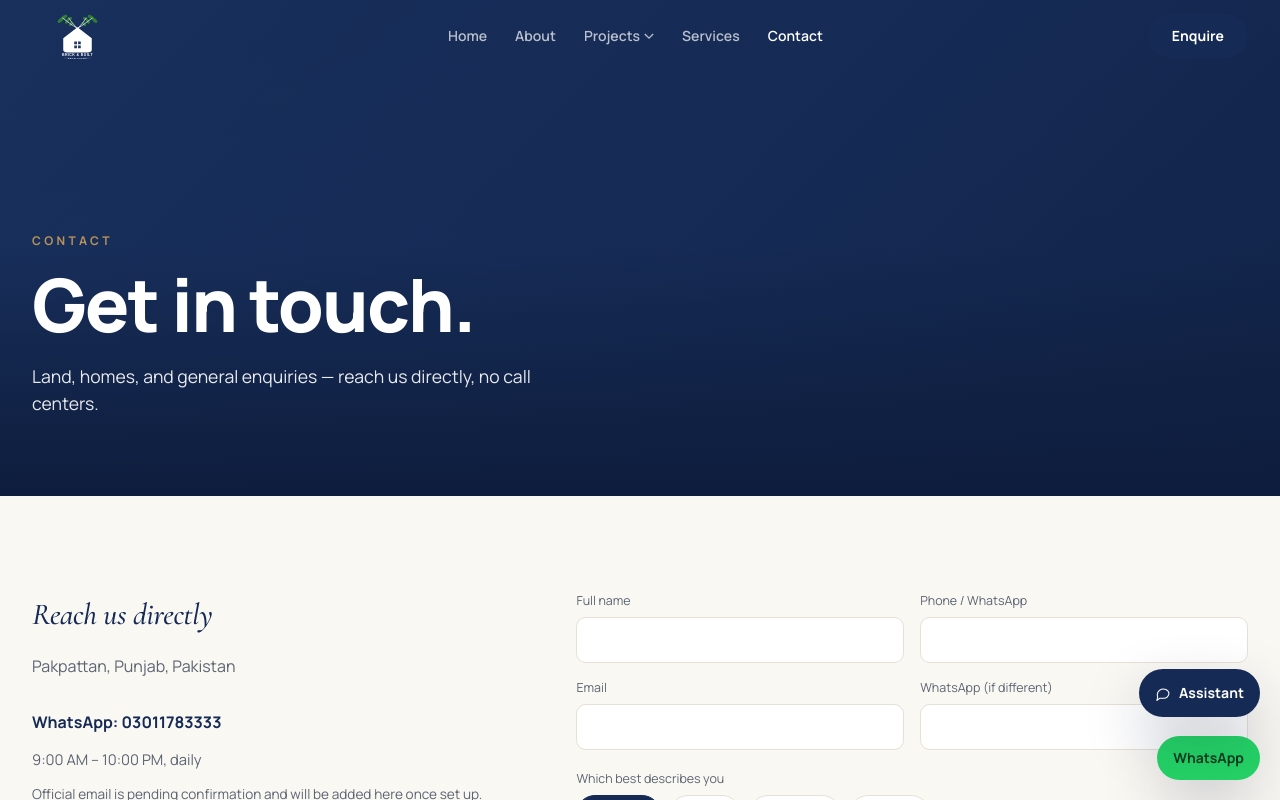
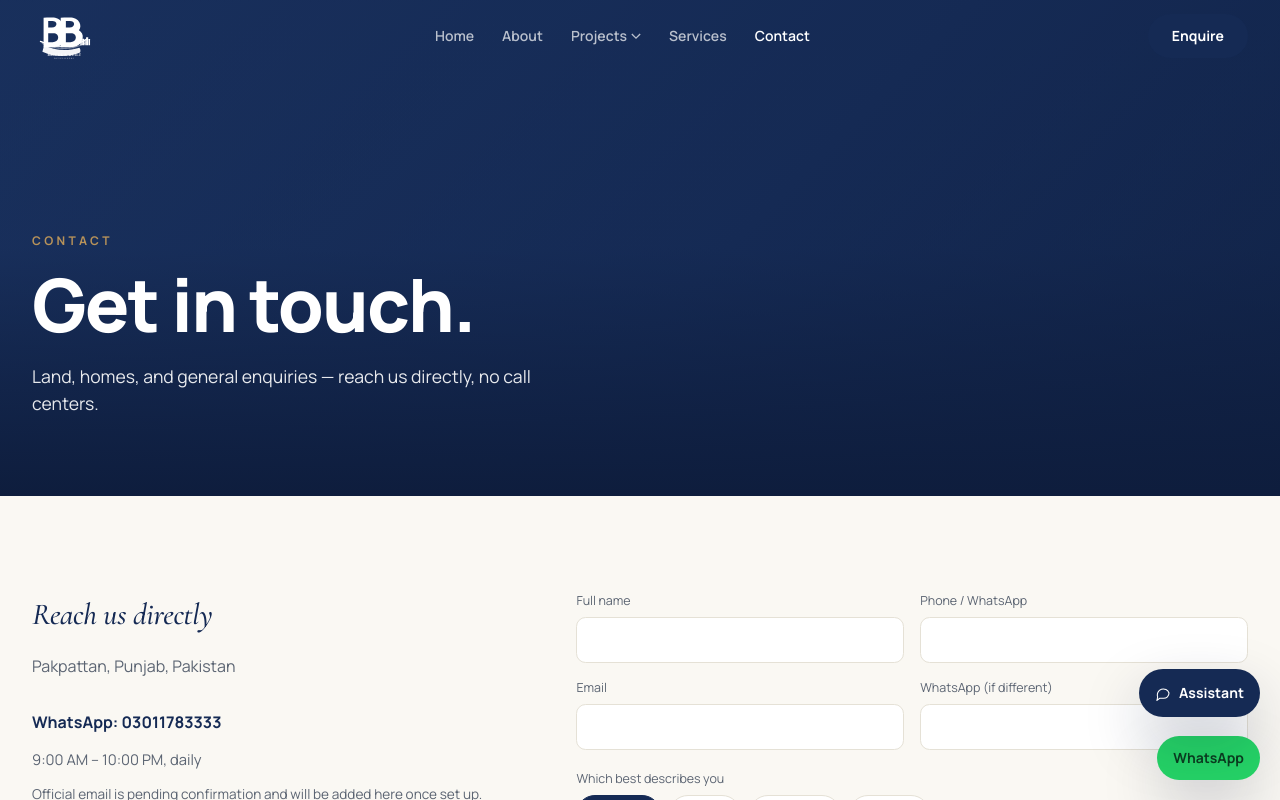
Before and after one commit to enviromation17-bit/brick-and-build, a React (Vite) app: page /contact in a window 1280 px wide. Shown: the top 800 px of the page. Built offline with nearby package versions, Linux system fonts and the light colour scheme.

Commit message:
Logo: replace with official BB monogram (transparent, no white box)

```diff
--- a/src/components/Mark.jsx
+++ b/src/components/Mark.jsx
@@ -1,82 +1,41 @@
-export default function Mark({ className = "", size = 40 }) {
+/** Official BB monogram — client logo style, no white box, adapts via currentColor */
+export default function Mark({ className = "", size = 48 }) {
+  const h = size;
+  const w = Math.round(size * 1.35);
   return (
     <svg
-      viewBox="0 0 240 175"
-      width={Math.round(size * 1.9)}
-      height={size}
+      viewBox="0 0 340 280"
+      width={w}
+      height={h}
       className={`block ${className}`}
       role="img"
-      aria-label="Brick & Built Developers"
+      aria-label="Bricks & Built Developers"
     >
-      {/* Green leaves */}
-      <g fill="#2E7D32">
-        <ellipse cx="58" cy="30" rx="13" ry="6.5" transform="rotate(-42 58 30)" />
-        <ellipse cx="72" cy="18" rx="12" ry="6" transform="rotate(-28 72 18)" />
-        <ellipse cx="82" cy="34" rx="10" ry="5.5" transform="rotate(-55 82 34)" />
-        <ellipse cx="92" cy="24" rx="9" ry="5" transform="rotate(-18 92 24)" />
-        <ellipse cx="96" cy="44" rx="9" ry="5" transform="rotate(-48 96 44)" />
-        <ellipse cx="182" cy="30" rx="13" ry="6.5" transform="rotate(42 182 30)" />
-        <ellipse cx="168" cy="18" rx="12" ry="6" transform="rotate(28 168 18)" />
-        <ellipse cx="158" cy="34" rx="10" ry="5.5" transform="rotate(55 158 34)" />
-        <ellipse cx="148" cy="24" rx="9" ry="5" transform="rotate(18 148 24)" />
-        <ellipse cx="144" cy="44" rx="9" ry="5" transform="rotate(48 144 44)" />
+      {/* BB monogram */}
+      <g fill="currentColor">
+        <path d="M85 32c32-3 58 5 70 30 7 14 6 32-4 44 16 10 26 26 22 46-5 36-34 54-74 54H48V34c14-2 26-2 37-2zm-10 58h22c16 0 26-9 26-20 0-12-10-18-24-18H75v38zm0 86h26c18 0 30-10 32-24 2-16-10-28-28-28H75v52z" />
+        <path d="M188 32c32-3 58 5 70 30 7 14 6 32-4 44 16 10 26 26 22 46-5 36-34 54-74 54h-54V34c14-2 26-2 40-2zm-10 58h22c16 0 26-9 26-20 0-12-10-18-24-18h-24v38zm0 86h26c18 0 30-10 32-24 2-16-10-28-28-28h-30v52z" />
       </g>
-
-      {/* Branches */}
-      <g stroke="currentColor" strokeWidth="2.6" fill="none" strokeLinecap="round">
-        <path d="M120 60 C100 48 82 34 66 22" />
-        <path d="M120 60 C105 46 95 32 88 22" />
-        <path d="M120 60 C140 48 158 34 174 22" />
-        <path d="M120 60 C135 46 145 32 152 22" />
+      {/* Double flourish */}
+      <path d="M30 172c48 22 105 34 162 26 40-6 78-20 110-42" stroke="currentColor" strokeWidth="8" strokeLinecap="round" fill="none" />
+      <path d="M40 184c52 24 112 34 172 24 32-5 62-16 90-32" stroke="currentColor" strokeWidth="3.5" strokeLinecap="round" fill="none" opacity="0.8" />
+      {/* Brick arch */}
+      <path fill="currentColor" d="M52 192c55 32 130 40 205 16 6 8 8 18 4 28-65 28-155 28-220-4 4-14 6-26 11-40z" opacity="0.95" />
+      <g stroke="#FAF8F3" strokeWidth="1.15" opacity="0.5" fill="none">
+        <path d="M65 204h175M58 214h188M68 224h170" />
+        <path d="M90 200v28M112 202v26M134 200v30M156 202v28M178 200v30M200 202v26M222 200v28" />
       </g>
-
-      {/* House + window cutouts (transparent panes, no white) */}
-      <path
-        fill="currentColor"
-        fillRule="evenodd"
-        d="M120 56 L68 96 L68 138 Q68 148 84 148 L156 148 Q172 148 172 138 L172 96 Z
-           M108 108 h10 v10 h-10 Z
-           M122 108 h10 v10 h-10 Z
-           M108 122 h10 v10 h-10 Z
-           M122 122 h10 v10 h-10 Z"
-      />
-
-      {/* Brick pattern */}
-      <g opacity="0.3" stroke="#FFFFFF" strokeWidth="1" fill="none">
-        <path d="M78 104 H162 M78 112 H162 M78 120 H162 M78 128 H162 M78 136 H162" />
-        <path d="M90 104 V112 M110 104 V112 M130 104 V112 M150 104 V112" />
-        <path d="M80 112 V120 M100 112 V120 M120 112 V120 M140 112 V120 M160 112 V120" />
-        <path d="M90 120 V128 M110 120 V128 M130 120 V128 M150 120 V128" />
-        <path d="M80 128 V136 M100 128 V136 M120 128 V136 M140 128 V136 M160 128 V136" />
+      {/* Skyline */}
+      <g fill="currentColor">
+        <rect x="262" y="168" width="9" height="26" rx="0.5" />
+        <rect x="273" y="156" width="11" height="38" rx="0.5" />
+        <rect x="286" y="162" width="8" height="32" rx="0.5" />
+        <rect x="296" y="148" width="12" height="46" rx="0.5" />
+        <rect x="310" y="158" width="9" height="36" rx="0.5" />
       </g>
-
       {/* Wordmark */}
-      <text
-        x="120"
-        y="162"
-        textAnchor="middle"
-        fontFamily="Arial, Helvetica, sans-serif"
-        fontSize="13"
-        fontWeight="700"
-        fill="currentColor"
-        letterSpacing="1.4"
-      >
-        BRICK &amp; BUILT
-      </text>
-      <line x1="72" y1="168" x2="100" y2="168" stroke="currentColor" strokeWidth="1" opacity="0.55" />
-      <line x1="140" y1="168" x2="168" y2="168" stroke="currentColor" strokeWidth="1" opacity="0.55" />
-      <text
-        x="120"
-        y="172"
-        textAnchor="middle"
-        fontFamily="Arial, Helvetica, sans-serif"
-        fontSize="7"
-        fontWeight="600"
-        fill="currentColor"
-        letterSpacing="2.2"
-      >
-        DEVELOPERS
-      </text>
+      <text x="170" y="258" textAnchor="middle" fill="currentColor" fontFamily="Georgia, 'Times New Roman', serif" fontSize="20" fontWeight="600" letterSpacing="2.5">BRICKS &amp; BUILT</text>
+      <text x="170" y="274" textAnchor="middle" fill="currentColor" fontFamily="Georgia, 'Times New Roman', serif" fontSize="10" letterSpacing="5.5">DEVELOPERS</text>
     </svg>
   );
 }
```
